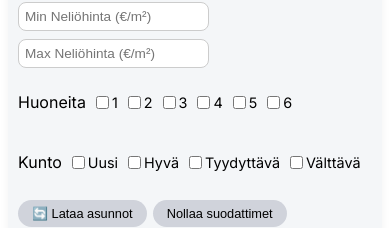
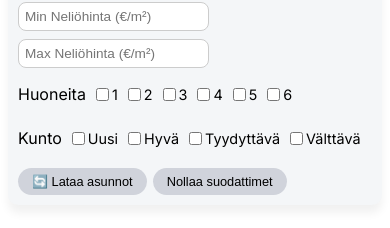
Before and after one commit to veikkapuhalainen/oikotie, a React (Vite) app: page / in a window 390 px wide. Shown: the part 320-548 px from the top of the page. Built offline with nearby package versions, Linux system fonts and the light colour scheme; no server answers.

Commit message:
Styling adjusted on mobile for room and condition selectors

```diff
--- a/src/components/Filters.css
+++ b/src/components/Filters.css
@@ -32,7 +32,6 @@
   min-width: 180px;
   background-color: #fff;
 }
-
 
 .room-selector,
 .condition-selector {
@@ -88,6 +87,11 @@
   gap: 8px;
 }
 
+p {
+  margin-top: 8px;
+  margin-bottom: 8px;
+}
+
 .sort-selector,
 .size-selector,
 .price-selector {
```
